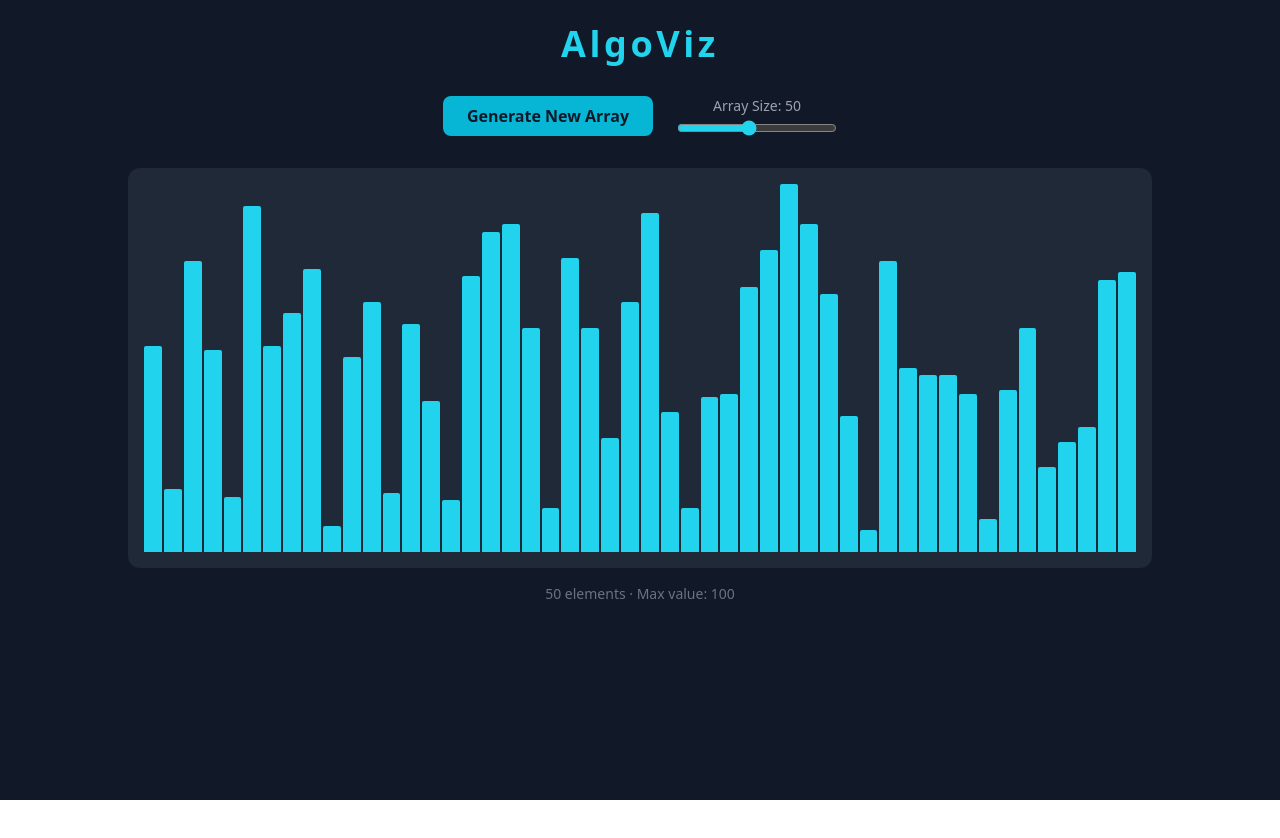
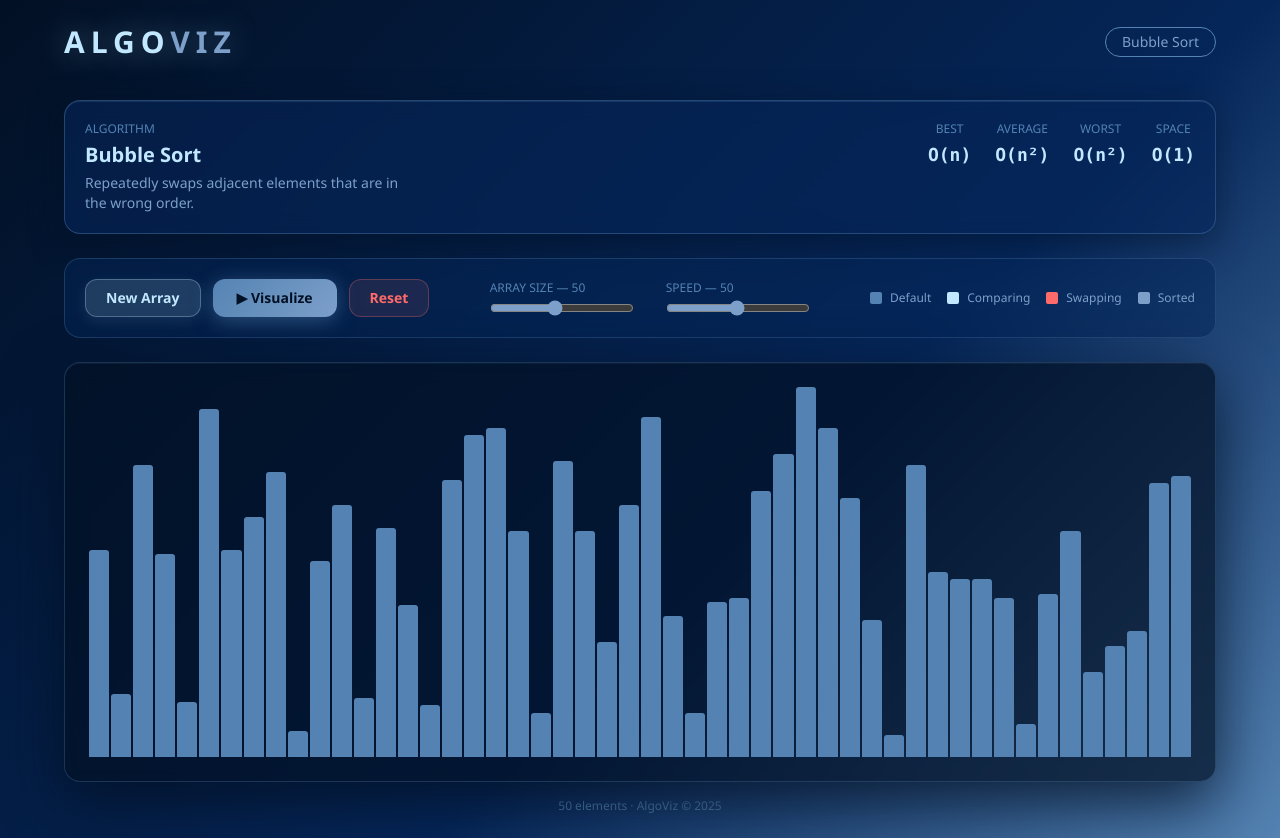
Before and after one commit to 2004-KritiRaj/algoviz, a React (Vite) app: page / in a window 1280 px wide. Before the commit the page ends 800 px from the top, so only its background shows below. Built offline with nearby package versions, Linux system fonts and the light colour scheme.

Commit message:
feat: bubble sort visualization with step animation + UI redesign

```diff
--- /dev/null
+++ b/src/algorithms/bubbleSort.js
@@ -0,0 +1,19 @@
+export function getBubbleSortSteps(array) {
+  const arr = [...array];
+  const steps = [];
+  const n = arr.length;
+
+  for (let i = 0; i < n - 1; i++) {
+    for (let j = 0; j < n - i - 1; j++) {
+      steps.push({ type: "compare", indices: [j, j + 1], array: [...arr] });
+
+      if (arr[j] > arr[j + 1]) {
+        [arr[j], arr[j + 1]] = [arr[j + 1], arr[j]];
+        steps.push({ type: "swap", indices: [j, j + 1], array: [...arr] });
+      }
+    }
+    steps.push({ type: "sorted", index: n - 1 - i, array: [...arr] });
+  }
+  steps.push({ type: "done", array: [...arr] });
+  return steps;
+}
--- a/src/components/ArrayBar.jsx
+++ b/src/components/ArrayBar.jsx
@@ -1,19 +1,25 @@
-export default function ArrayBar({ value, maxValue, color = "default" }) {
-  const colorMap = {
-    default: "bg-cyan-400",
-    comparing: "bg-yellow-400",
-    swapping: "bg-red-500",
-    sorted: "bg-green-500",
+export default function ArrayBar({ value, maxValue, color = "default", width }) {
+  const colors = {
+    default:   "bg-[#5483B3]",
+    comparing: "bg-[#C1E8FF]",
+    swapping:  "bg-[#FF6B6B]",
+    sorted:    "bg-[#7DA0CA]",
+    pivot:     "bg-yellow-400",
   };
 
   const heightPercent = (value / maxValue) * 100;
 
   return (
     <div
-      className={`${colorMap[color]} rounded-t-sm transition-all duration-100`}
+      className={`${colors[color]} rounded-t-[3px] transition-all duration-75`}
       style={{
         height: `${heightPercent}%`,
         width: "100%",
+        boxShadow: color === "comparing"
+          ? "0 0 8px rgba(193,232,255,0.7)"
+          : color === "swapping"
+          ? "0 0 8px rgba(255,107,107,0.7)"
+          : "none",
       }}
     />
   );
--- a/src/components/Visualizer.jsx
+++ b/src/components/Visualizer.jsx
@@ -1,76 +1,263 @@
-import { useState } from "react";
+import { useState, useRef } from "react";
 import ArrayBar from "./ArrayBar";
 import { generateRandomArray } from "../utils/arrayUtils";
+import { getBubbleSortSteps } from "../algorithms/bubbleSort";
+
+const ALGO_INFO = {
+  bubble: {
+    name: "Bubble Sort",
+    best: "O(n)", average: "O(n²)", worst: "O(n²)", space: "O(1)",
+    desc: "Repeatedly swaps adjacent elements that are in the wrong order.",
+  },
+};
 
 export default function Visualizer() {
   const [array, setArray] = useState(() => generateRandomArray(50));
   const [arraySize, setArraySize] = useState(50);
+  const [barColors, setBarColors] = useState({});
+  const [isRunning, setIsRunning] = useState(false);
+  const [speed, setSpeed] = useState(50);
+  const [algo] = useState("bubble");
+  const timeoutsRef = useRef([]);
 
   const maxValue = Math.max(...array);
 
   function handleNewArray() {
+    timeoutsRef.current.forEach(clearTimeout);
+    setBarColors({});
+    setIsRunning(false);
     setArray(generateRandomArray(arraySize));
   }
 
   function handleSizeChange(e) {
-    const newSize = Number(e.target.value);
-    setArraySize(newSize);
-    setArray(generateRandomArray(newSize));
+    const s = Number(e.target.value);
+    setArraySize(s);
+    setArray(generateRandomArray(s));
+    setBarColors({});
+    setIsRunning(false);
   }
 
+  function handleVisualize() {
+    if (isRunning) return;
+    setIsRunning(true);
+    const steps = getBubbleSortSteps(array);
+    const delay = 105 - speed;
+
+    steps.forEach((step, i) => {
+      const t = setTimeout(() => {
+        if (step.type === "compare") {
+          setBarColors(prev => {
+            const next = { ...prev };
+            step.indices.forEach(idx => (next[idx] = "comparing"));
+            return next;
+          });
+        } else if (step.type === "swap") {
+          setArray([...step.array]);
+          setBarColors(prev => {
+            const next = { ...prev };
+            step.indices.forEach(idx => (next[idx] = "swapping"));
+            return next;
+          });
+        } else if (step.type === "sorted") {
+          setBarColors(prev => ({ ...prev, [step.index]: "sorted" }));
+        } else if (step.type === "done") {
+          setArray([...step.array]);
+          setBarColors({});
+          setIsRunning(false);
+        }
+      }, i * delay);
+      timeoutsRef.current.push(t);
+    });
+  }
+
+  function handleReset() {
+    timeoutsRef.current.forEach(clearTimeout);
+    setBarColors({});
+    setIsRunning(false);
+  }
+
+  const info = ALGO_INFO[algo];
+
   return (
-    <div className="min-h-screen bg-gray-900 text-white flex flex-col items-center p-6">
-
-      {/* Title */}
-      <h1 className="text-4xl font-bold text-cyan-400 mb-8 tracking-widest">
-        AlgoViz
-      </h1>
-
-      {/* Controls */}
-      <div className="flex flex-wrap gap-6 items-center justify-center mb-8">
-
-        <button
-          onClick={handleNewArray}
-          className="bg-cyan-500 hover:bg-cyan-400 text-gray-900 font-bold px-6 py-2 rounded-lg transition-colors"
+    <div
+      className="min-h-screen flex flex-col items-center p-6"
+      style={{
+        background: "linear-gradient(135deg, #021024 0%, #052659 60%, #5483B3 100%)",
+        fontFamily: "'Segoe UI', sans-serif",
+      }}
+    >
+      {/* Navbar */}
+      <div className="w-full max-w-6xl flex justify-between items-center mb-10">
+        <h1
+          className="text-3xl font-bold tracking-widest"
+          style={{
+            color: "#C1E8FF",
+            textShadow: "0 0 30px rgba(193,232,255,0.4)",
+            letterSpacing: "0.2em",
+          }}
         >
-          Generate New Array
-        </button>
-
-        <div className="flex flex-col items-center gap-1">
-          <label className="text-sm text-gray-400">
-            Array Size: {arraySize}
-          </label>
-          <input
-            type="range"
-            min="10"
-            max="100"
-            value={arraySize}
-            onChange={handleSizeChange}
-            className="w-40 accent-cyan-400"
-          />
-        </div>
-
+          ALGO<span style={{ color: "#7DA0CA" }}>VIZ</span>
+        </h1>
+        <span
+          className="text-sm px-4 py-1 rounded-full border"
+          style={{ borderColor: "#5483B3", color: "#7DA0CA" }}
+        >
+          Bubble Sort
+        </span>
       </div>
 
-      {/* Bar Chart */}
+      {/* Info Card */}
       <div
-        className="w-full max-w-5xl bg-gray-800 rounded-xl p-4"
-        style={{ height: "400px" }}
+        className="w-full max-w-6xl rounded-2xl p-5 mb-6 flex flex-wrap gap-6 justify-between items-start"
+        style={{
+          background: "rgba(5, 38, 89, 0.6)",
+          border: "1px solid rgba(84,131,179,0.4)",
+          backdropFilter: "blur(10px)",
+          boxShadow: "0 8px 32px rgba(2,16,36,0.5), inset 0 1px 0 rgba(193,232,255,0.1)",
+        }}
       >
-        <div className="flex items-end gap-[2px] h-full w-full">
-          {array.map((value, index) => (
-            <div key={index} className="flex-1 h-full flex items-end">
-              <ArrayBar value={value} maxValue={maxValue} color="default" />
+        <div>
+          <p className="text-xs mb-1" style={{ color: "#5483B3" }}>ALGORITHM</p>
+          <p className="text-xl font-bold" style={{ color: "#C1E8FF" }}>{info.name}</p>
+          <p className="text-sm mt-1 max-w-xs" style={{ color: "#7DA0CA" }}>{info.desc}</p>
+        </div>
+        <div className="flex gap-6 flex-wrap">
+          {[
+            { label: "BEST", value: info.best },
+            { label: "AVERAGE", value: info.average },
+            { label: "WORST", value: info.worst },
+            { label: "SPACE", value: info.space },
+          ].map(({ label, value }) => (
+            <div key={label} className="text-center">
+              <p className="text-xs mb-1" style={{ color: "#5483B3" }}>{label}</p>
+              <p className="text-lg font-mono font-bold" style={{ color: "#C1E8FF" }}>{value}</p>
             </div>
           ))}
         </div>
       </div>
 
-      {/* Info */}
-      <p className="mt-4 text-gray-500 text-sm">
-        {array.length} elements · Max value: {maxValue}
+      {/* Controls */}
+      <div
+        className="w-full max-w-6xl rounded-2xl p-5 mb-6 flex flex-wrap gap-6 items-center justify-between"
+        style={{
+          background: "rgba(5, 38, 89, 0.5)",
+          border: "1px solid rgba(84,131,179,0.3)",
+          backdropFilter: "blur(10px)",
+        }}
+      >
+        {/* Buttons */}
+        <div className="flex gap-3 flex-wrap">
+          <button
+            onClick={handleNewArray}
+            disabled={isRunning}
+            className="px-5 py-2 rounded-xl font-semibold text-sm transition-all"
+            style={{
+              background: isRunning ? "rgba(84,131,179,0.2)" : "rgba(193,232,255,0.15)",
+              border: "1px solid rgba(193,232,255,0.3)",
+              color: "#C1E8FF",
+              cursor: isRunning ? "not-allowed" : "pointer",
+              boxShadow: isRunning ? "none" : "0 4px 15px rgba(193,232,255,0.1)",
+            }}
+          >
+            New Array
+          </button>
+          <button
+            onClick={handleVisualize}
+            disabled={isRunning}
+            className="px-6 py-2 rounded-xl font-semibold text-sm transition-all"
+            style={{
+              background: isRunning ? "rgba(84,131,179,0.3)" : "linear-gradient(135deg, #5483B3, #7DA0CA)",
+              border: "none",
+              color: "#021024",
+              cursor: isRunning ? "not-allowed" : "pointer",
+              boxShadow: isRunning ? "none" : "0 4px 20px rgba(84,131,179,0.5)",
+              fontWeight: "700",
+            }}
+          >
+            {isRunning ? "Running..." : "▶ Visualize"}
+          </button>
+          <button
+            onClick={handleReset}
+            className="px-5 py-2 rounded-xl font-semibold text-sm"
+            style={{
+              background: "rgba(255,107,107,0.1)",
+              border: "1px solid rgba(255,107,107,0.3)",
+              color: "#FF6B6B",
+              cursor: "pointer",
+            }}
+          >
+            Reset
+          </button>
+        </div>
+
+        {/* Sliders */}
+        <div className="flex gap-8 flex-wrap items-center">
+          <div className="flex flex-col gap-1">
+            <label className="text-xs" style={{ color: "#5483B3" }}>
+              ARRAY SIZE — {arraySize}
+            </label>
+            <input
+              type="range" min="10" max="100"
+              value={arraySize} onChange={handleSizeChange}
+              disabled={isRunning}
+              className="w-36 accent-[#7DA0CA]"
+            />
+          </div>
+          <div className="flex flex-col gap-1">
+            <label className="text-xs" style={{ color: "#5483B3" }}>
+              SPEED — {speed}
+            </label>
+            <input
+              type="range" min="1" max="100"
+              value={speed} onChange={e => setSpeed(Number(e.target.value))}
+              className="w-36 accent-[#7DA0CA]"
+            />
+          </div>
+        </div>
+
+        {/* Legend */}
+        <div className="flex gap-4 flex-wrap">
+          {[
+            { color: "#5483B3", label: "Default" },
+            { color: "#C1E8FF", label: "Comparing" },
+            { color: "#FF6B6B", label: "Swapping" },
+            { color: "#7DA0CA", label: "Sorted" },
+          ].map(({ color, label }) => (
+            <div key={label} className="flex items-center gap-2">
+              <div className="w-3 h-3 rounded-sm" style={{ background: color }} />
+              <span className="text-xs" style={{ color: "#7DA0CA" }}>{label}</span>
+            </div>
+          ))}
+        </div>
+      </div>
+
+      {/* Visualizer */}
+      <div
+        className="w-full max-w-6xl rounded-2xl p-6"
+        style={{
+          background: "rgba(2, 16, 36, 0.7)",
+          border: "1px solid rgba(84,131,179,0.3)",
+          backdropFilter: "blur(10px)",
+          boxShadow: "0 20px 60px rgba(2,16,36,0.8), inset 0 1px 0 rgba(193,232,255,0.05)",
+          height: "420px",
+        }}
+      >
+        <div className="flex items-end gap-[2px] h-full w-full">
+          {array.map((value, index) => (
+            <div key={index} className="flex-1 h-full flex items-end">
+              <ArrayBar
+                value={value}
+                maxValue={maxValue}
+                color={barColors[index] || "default"}
+              />
+            </div>
+          ))}
+        </div>
+      </div>
+
+      <p className="mt-4 text-xs" style={{ color: "#5483B3" }}>
+        {array.length} elements · AlgoViz © 2025
       </p>
-
     </div>
   );
 }
```
